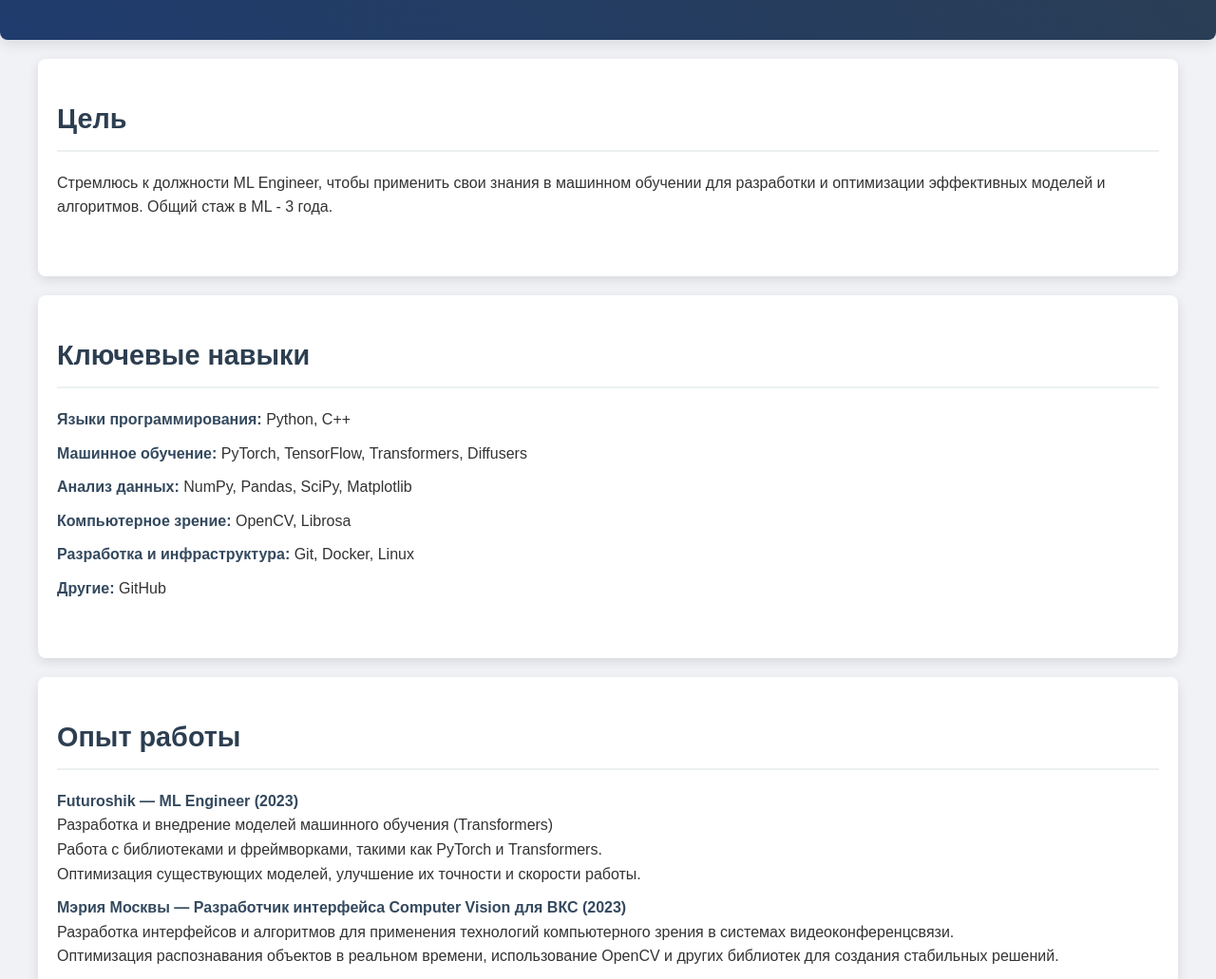
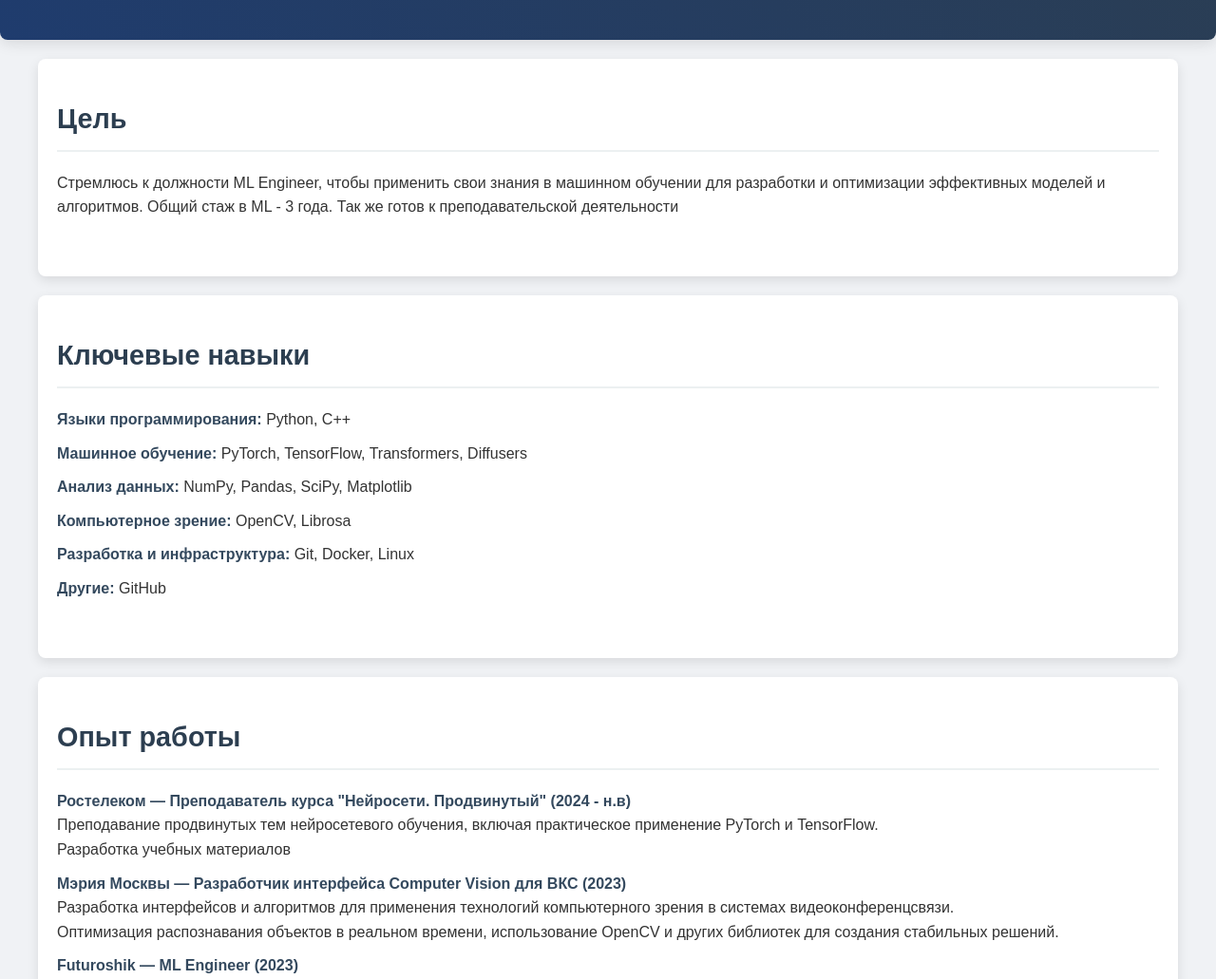
Before and after one commit to nikuson/resume, a plain HTML site: page index.html in a window 1280 px wide. Shown: the part 264-1295 px from the top of the page at 95% size. Drawn offline with Linux system fonts and the light colour scheme.

Commit message:
Update index.html

```diff
--- a/index.html
+++ b/index.html
@@ -131,7 +131,7 @@
     <section>
         <h2 class="section-title">Цель</h2>
         <div class="content">
-            <p>Стремлюсь к должности ML Engineer, чтобы применить свои знания в машинном обучении для разработки и оптимизации эффективных моделей и алгоритмов. Общий стаж в ML - 3 года.</p>
+            <p>Стремлюсь к должности ML Engineer, чтобы применить свои знания в машинном обучении для разработки и оптимизации эффективных моделей и алгоритмов. Общий стаж в ML - 3 года. Так же готов к преподавательской деятельности</p>
         </div>
     </section>
 
@@ -153,18 +153,18 @@
         <h2 class="section-title">Опыт работы</h2>
         <div class="content">
             <ul>
-                <li><strong>Futuroshik — ML Engineer (2023)</strong><br>
-                    Разработка и внедрение моделей машинного обучения (Transformers)<br>
-                    Работа с библиотеками и фреймворками, такими как PyTorch и Transformers.<br>
-                    Оптимизация существующих моделей, улучшение их точности и скорости работы.
+                <li><strong>Ростелеком — Преподаватель курса "Нейросети. Продвинутый" (2024 - н.в)</strong><br>
+                    Преподавание продвинутых тем нейросетевого обучения, включая практическое применение PyTorch и TensorFlow.<br>
+                    Разработка учебных материалов
                 </li>
                 <li><strong>Мэрия Москвы — Разработчик интерфейса Computer Vision для ВКС (2023)</strong><br>
                     Разработка интерфейсов и алгоритмов для применения технологий компьютерного зрения в системах видеоконференцсвязи.<br>
                     Оптимизация распознавания объектов в реальном времени, использование OpenCV и других библиотек для создания стабильных решений.
                 </li>
-                <li><strong>Ростелеком — Преподаватель курса "Нейросети. Продвинутый" (2024)</strong><br>
-                    Преподавание продвинутых тем нейросетевого обучения, включая практическое применение PyTorch и TensorFlow.<br>
-                    Разработка учебных материалов
+                <li><strong>Futuroshik — ML Engineer (2023)</strong><br>
+                    Разработка и внедрение моделей машинного обучения (Transformers)<br>
+                    Работа с библиотеками и фреймворками, такими как PyTorch и Transformers.<br>
+                    Оптимизация существующих моделей, улучшение их точности и скорости работы.
                 </li>
             </ul>
         </div>
```
